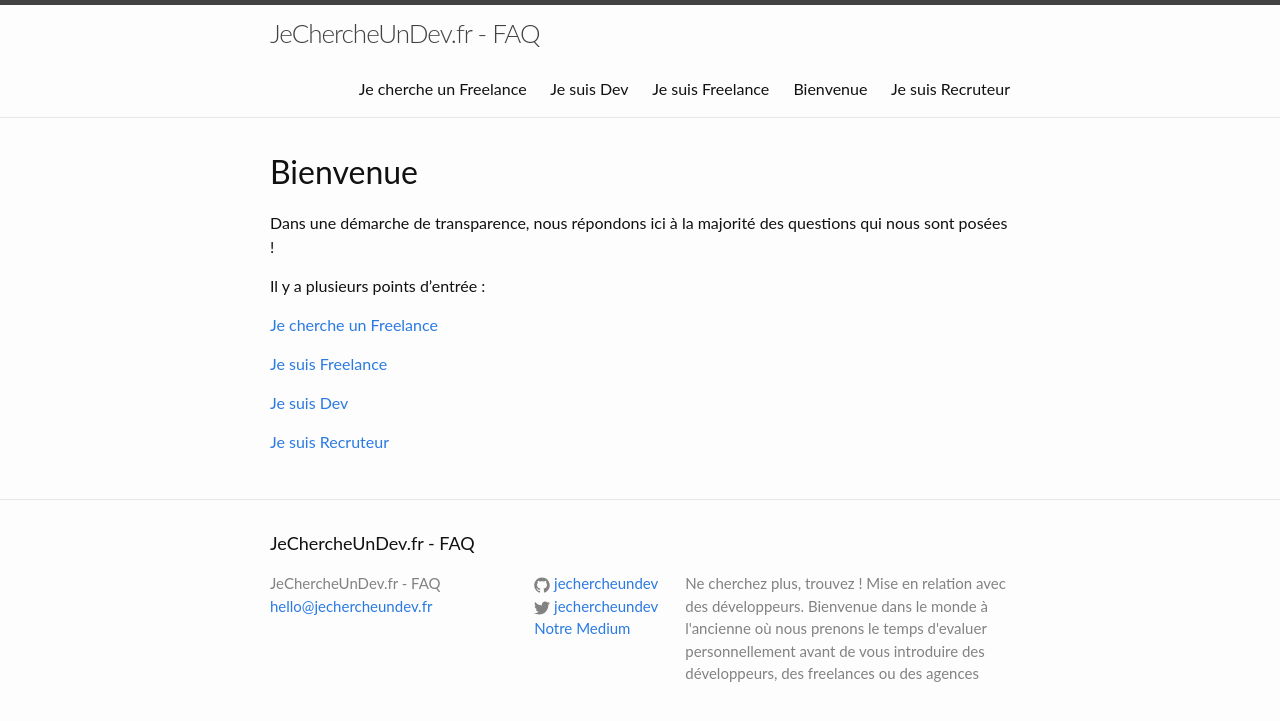
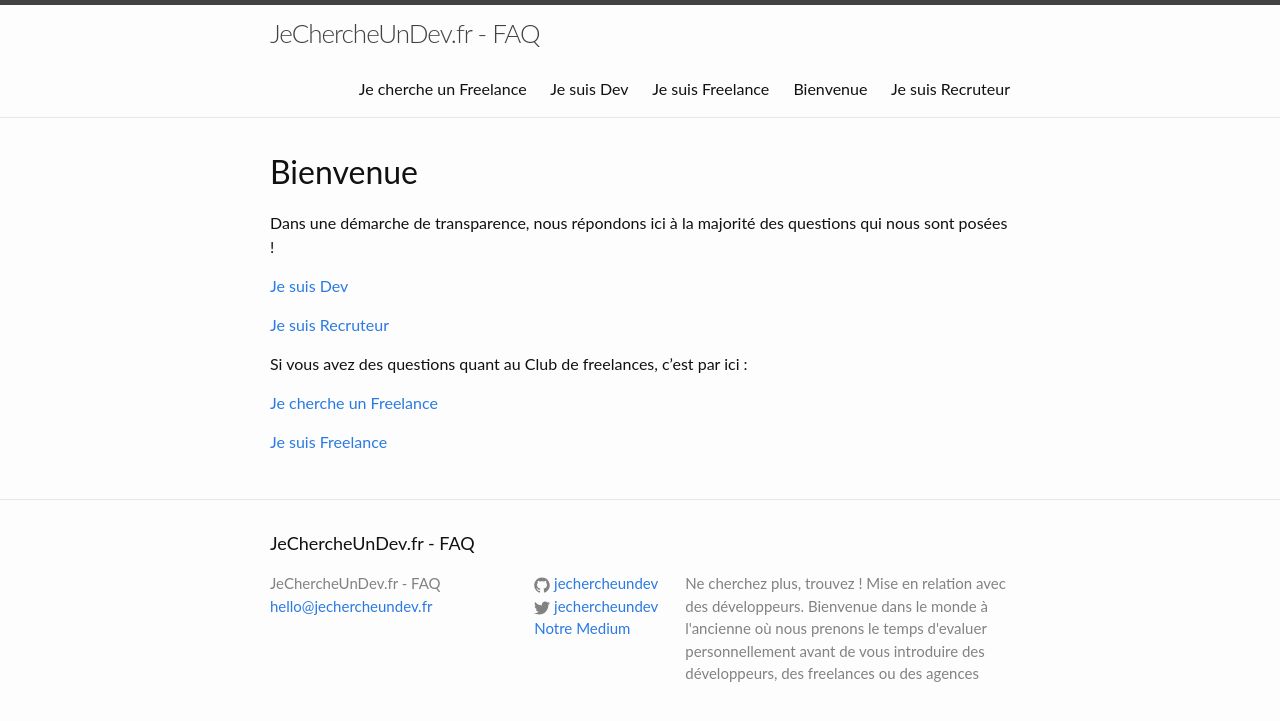
Before and after one commit to jechercheundev/faq, a Jekyll site: the page built from index.md, in a window 1280 px wide. Shown: the top 721 px of the page. Built offline with Jekyll 4.4.1, drawn with Linux system fonts in a browser that asks for light colours; a script that is not in the unit is left out; our own code applies the rules of GitHub Pages for plain Markdown files.

Commit message:
Présentation page d'accueil

```diff
--- a/index.md
+++ b/index.md
@@ -6,12 +6,12 @@ layout: default
 
 Dans une démarche de transparence, nous répondons ici à la majorité des questions qui nous sont posées !
 
-Il y a plusieurs points d'entrée :
+[Je suis Dev](./dev)
+
+[Je suis Recruteur](./recruteur)
+
+Si vous avez des questions quant au Club de freelances, c’est par ici :
 
 [Je cherche un Freelance](./client)
 
 [Je suis Freelance](./freelance)
-
-[Je suis Dev](./dev)
-
-[Je suis Recruteur](./recruteur)
```
